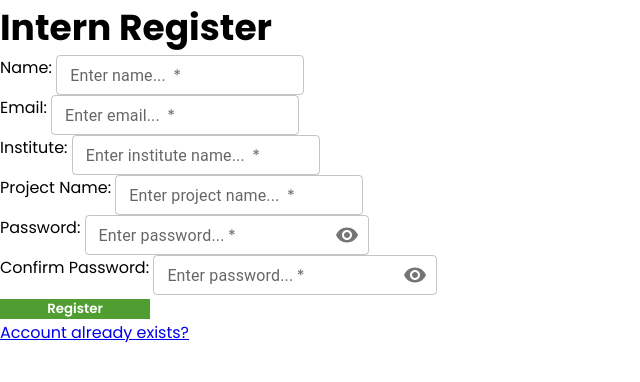
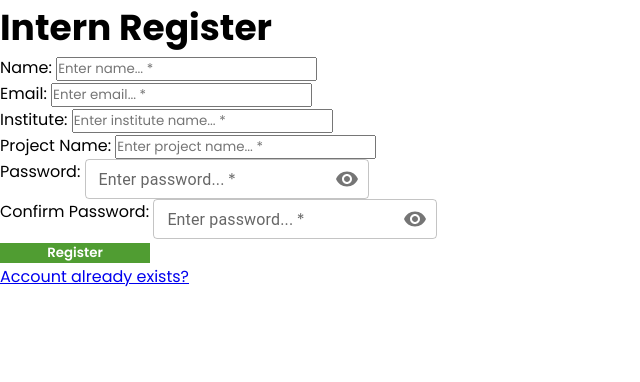
Before and after one commit to mohanamisra/ecl-intern-dashboard, a React (Vite) app: page /register in a window 1280 px wide. Shown: the top 382 px of the page, without its empty margins (0-640 px from the left). Built offline with nearby package versions, Linux system fonts and the light colour scheme.

Commit message:
refactored textfields to input

```diff
--- a/src/pages/Register/Register.jsx
+++ b/src/pages/Register/Register.jsx
@@ -1,5 +1,4 @@
 import React from 'react';
-import {TextField} from "@mui/material";
 import Password from "../../components/Password/Password.jsx";
 import Button from "../../components/Button/Button.jsx"
 import './Register.css'
@@ -10,6 +9,7 @@ const Register = () => {
     const handleLoginClick = () => {
         console.log("REGISTER");
     }
+
     return (
         <div className = 'register-container'>
             <div className="general-header">
@@ -19,22 +19,22 @@ const Register = () => {
                 <h1 className='form-heading'>Intern Register</h1>
                 <div className='form-row'>
                     <label htmlFor="name">Name: </label>
-                    <TextField label="Enter name... " required={true}
+                    <input placeholder="Enter name... *" required
                                size='small' id = "name"/>
                 </div>
                 <div className='form-row'>
                     <label htmlFor="email">Email: </label>
-                    <TextField label="Enter email... " required={true}
+                    <input placeholder="Enter email... *" required
                                size='small' type="email" id = "email"/>
                 </div>
                 <div className='form-row'>
                     <label htmlFor="institute">Institute: </label>
-                    <TextField label="Enter institute name... " required={true}
+                    <input placeholder="Enter institute name... *" required
                                size='small' id = "institute"/>
                 </div>
                 <div className='form-row'>
                     <label htmlFor="project-name">Project Name: </label>
-                    <TextField label="Enter project name... " required={true}
+                    <input placeholder="Enter project name... *" required
                                size='small' id = "project-name"/>
                 </div>
                 <div className='form-row'>
```
